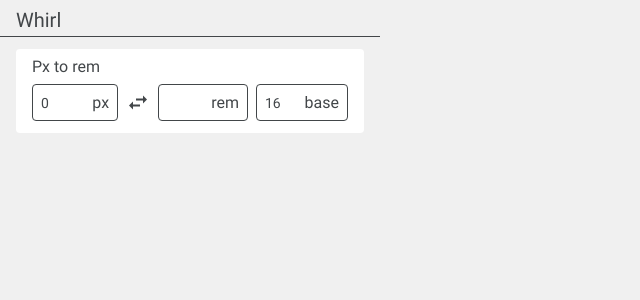
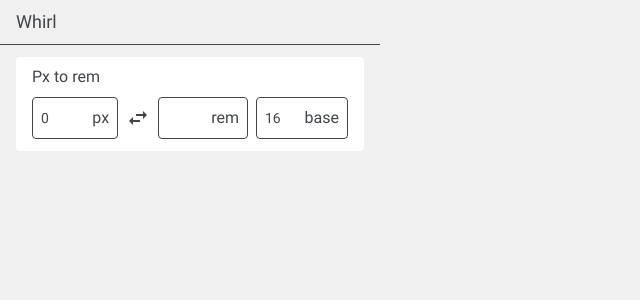
Before and after one commit to nickxgrom/whirl, a React (Vite) app: page / in a window 1280 px wide. Shown: the top 300 px of the page, without its empty margins (0-640 px from the left). Built offline with nearby package versions, Linux system fonts and the light colour scheme.

Commit message:
add(tailwind)

```diff
--- a/package.json
+++ b/package.json
@@ -17,6 +17,9 @@
     "@types/react": "^18.0.28",
     "@types/react-dom": "^18.0.11",
     "@vitejs/plugin-react": "^3.1.0",
+    "autoprefixer": "^10.4.14",
+    "postcss": "^8.4.23",
+    "tailwindcss": "^3.3.2",
     "vite": "^4.2.0"
   }
 }
--- /dev/null
+++ b/postcss.config.cjs
@@ -0,0 +1,7 @@
+module.exports = {
+  plugins: {
+    'tailwindcss/nesting': {},
+    tailwindcss: {},
+    autoprefixer: {},
+  },
+}
--- a/src/components/PxToRem.jsx
+++ b/src/components/PxToRem.jsx
@@ -48,7 +48,7 @@
     return (
         <div className="section-card">
             <div className="section-title">Px to rem</div>
-            <div className="d-flex justify-between gap-2">
+            <div className="flex justify-between gap-2">
                 <WInput
                     value={pxValue}
                     onChange={handlePxChange}
--- a/src/styles/index.css
+++ b/src/styles/index.css
@@ -1,3 +1,7 @@
+@tailwind base;
+@tailwind components;
+@tailwind utilities;
+
 @font-face {
     font-family: "Roboto";
     src: url("../assets/Roboto-Regular.ttf");
@@ -16,62 +20,51 @@
 
 html {
     width: 380px;
+}
+
+body {
+    @apply
+    m-0
+    bg-wh-main-bg
+    text-wh-main-text-color
+    w-[380px]
+    box-border;
 
 }
 
-body {
-    margin: 0;
-    background: var(--main-background);
-    color: var(--main-text-color);
-    width: 380px;
-
-    /*expected height*/
-    /*---------------*/
-    /*height: 600px;*/
-
-    /*dev styles*/
-    /*---------------*/
-    /*border: 1px solid black;*/
-    /*position: absolute;*/
-    /*left: 50%;*/
-    /*transform: translateX(-50%);*/
-    box-sizing: border-box;
-}
-
 .header-title {
-    margin: 8px 16px 4px 16px;
-    font-size: 1.25rem;
+    @apply
+    mt-2
+    mb-2
+    mx-4
+    text-lg;
 }
 
 .hr {
-    height: 1px;
-    background: var(--main-text-color);
-    width: 100%;
+    @apply
+    bg-wh-main-text-color
+    h-px
+    bg-wh-main-text-color
+    w-full;
 }
 
 .container {
-    margin: 12px 16px;
+    @apply
+    py-3
+    px-4;
 }
 
 .section-title {
-    padding-bottom: 8px;
+    @apply
+    pb-2
 }
 
 .section-card {
-    background: var(--main-card-background);
-    border-radius: 4px;
-    padding: 8px 16px 12px 16px;
-    margin-bottom: 12px;
+    @apply
+    bg-wh-card-bg
+    rounded
+    pt-2
+    pb-3
+    px-4
+    mb-3;
 }
-
-.d-flex {
-    display: flex;
-}
-
-.justify-between {
-    justify-content: space-between;
-}
-
-.gap-2 {
-    gap: 8px;
-}
--- /dev/null
+++ b/tailwind.config.js
@@ -0,0 +1,22 @@
+/** @type {import('tailwindcss').Config} */
+module.exports = {
+  content: [
+    "./index.html",
+    "./src/**/*.{js,ts,jsx,tsx}",
+  ],
+  theme: {
+    extend: {
+      colors: {
+        "wh-main-bg": "#F0F0F0",
+        // --main-background: #F0F0F0;
+        "wh-card-bg": "#FFF",
+        // --main-card-background: #FFF;
+        "wh-main-text-color": "#424649",
+        // --main-text-color: #424649;
+        "wh-black-04": "rgba(0, 0, 0, .4)"
+        // --black-04: rgba(0, 0, 0, .4);
+      }
+    },
+  },
+  plugins: [],
+}
```
Also changed, not shown: 1 other file (tests, documents, lock files or other folders).
